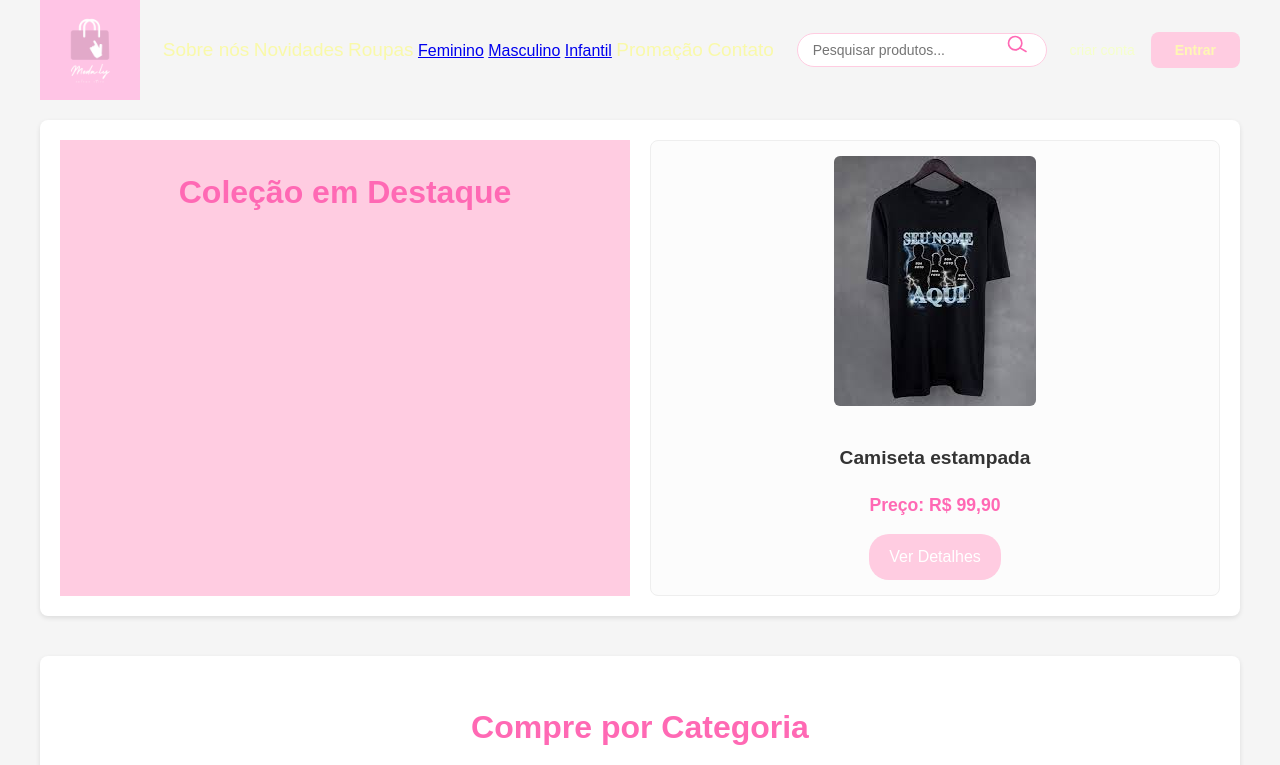
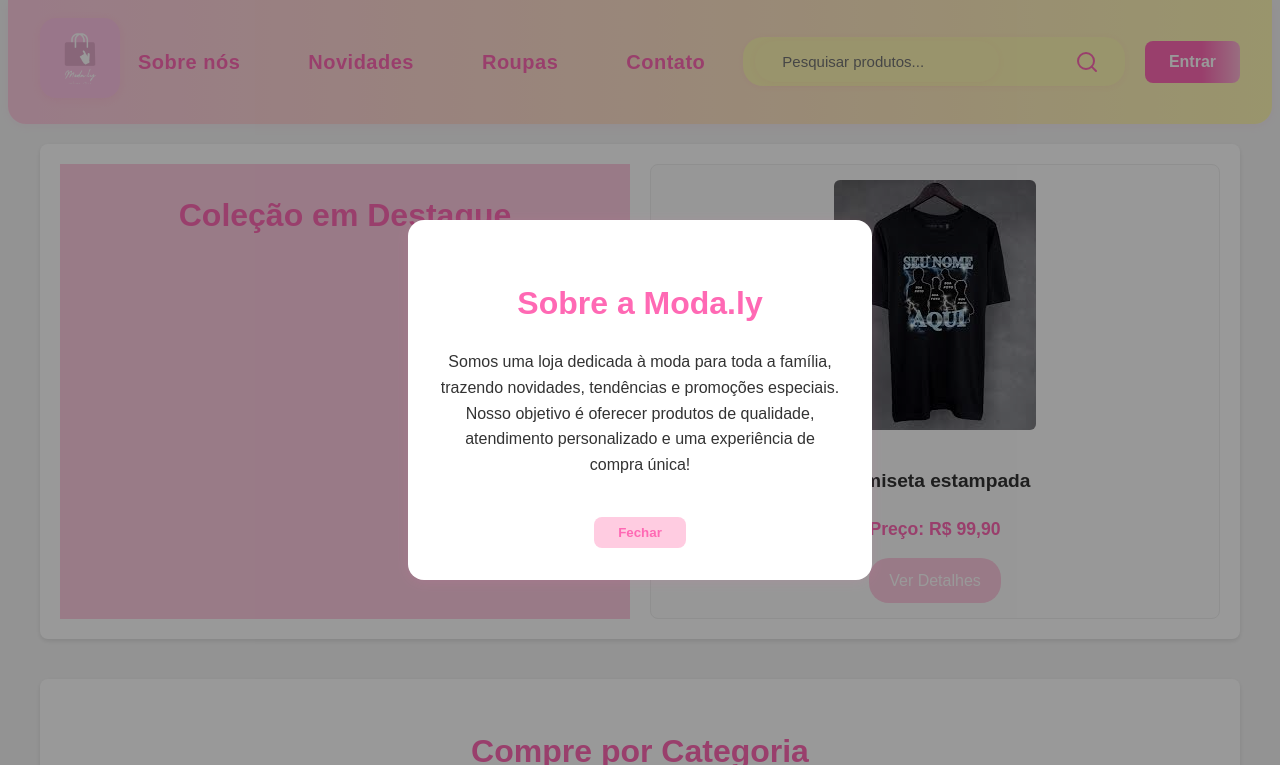
Before and after one commit to colegio-Maria-da-Luz-Furquim/site, a plain HTML site: page index.html in a window 1280 px wide. Both pictures are taken after a click on the link "Sobre nós". Shown: the top 765 px of the page. Drawn offline with Linux system fonts and the light colour scheme.

Commit message:
ajustando formulários

```diff
--- a/index.html
+++ b/index.html
@@ -1,48 +1,67 @@
 <!DOCTYPE html>
-<html lang="en">
+<html lang="pt-br">
 <head>
   <meta charset="UTF-8">
   <meta name="viewport" content="width=device-width, initial-scale=1.0">
-  <title>Document</title>
+  <title>Moda.ly - Moda para toda a família</title>
   <link rel="stylesheet" href="style.css">
+
 </head>
 <body>
+  <!-- Modal Sobre Nós -->
+  <div class="modal-sobre-nos" id="modalSobreNos">
+    <div class="conteudo">
+      <h2>Sobre a Moda.ly</h2>
+      <p>Somos uma loja dedicada à moda para toda a família, trazendo novidades, tendências e promoções especiais. Nosso objetivo é oferecer produtos de qualidade, atendimento personalizado e uma experiência de compra única!</p>
+      <button class="fechar" onclick="document.getElementById('modalSobreNos').style.display='none'">Fechar</button>
+    </div>
+  </div>
+
+  <!-- Header -->
   <header class="header">
-    <div class="header-container">
-      <img src="imagens/logo.png" alt="Moda.ly Logo" class="logo">
-      <nav class="menu de navegação">
-        <a href="#" class="nav-item">Sobre nós</a>
-        <a href="#" class="nav-item">Novidades</a>
-        <a href="#" class="nav-item">Roupas</a>
-        <a href="/feminino">Feminino</a>
-        <a href="/masculino">Masculino</a>
-        <a href="/infantil">Infantil</a>
-        <a href="#" class="nav-item">Promação</a>
-        <a href="#" class="nav-item">Contato</a>
+    <div class="header-container"><a href="index.html">
+      <img src="imagens/logo.png" alt="Moda.ly Logo" class="logo"></a>
+      <nav class="nav-menu">
+        <a href="#" class="nav-item" id="btnSobreNos">Sobre nós</a>
+        <a href="#novidade" class="nav-item">Novidades</a>
+        <a href="#roupas" class="nav-item">Roupas</a>
+        <a href="contato.html" class="nav-item">Contato</a>
       </nav>
+
+
+      <!-- Substitua a div search-container atual por este código -->
 <div class="search-container">
-        <form action="/search" method="get">
-          <input type="search" id="search-bar" name="query" placeholder="Pesquisar produtos...">
-          <button type="submit" class="search-button">
-            <svg width="30" height="20" viewBox="0 0 24 24" fill="none" stroke="currentColor" stroke-width="2"
+  <form onsubmit="return false;" class="search-form">
+    <input
+      type="search"
+      id="search-bar"
+      name="query"
+      placeholder="Pesquisar produtos..."
+      aria-label="Pesquisar produtos"
+    >
+    <button type="button" class="search-button" aria-label="Buscar">
+      <svg width="24" height="24" viewBox="0 0 24 24" fill="none" stroke="currentColor" stroke-width="2"
         stroke-linecap="round" stroke-linejoin="round">
         <circle cx="11" cy="11" r="8"></circle>
-              <line x1="24" y1="21" x2="16.65" y2="16.65"></line>
+        <line x1="21" y1="21" x2="16.65" y2="16.65"></line>
       </svg>
     </button>
   </form>
 </div>
+
+
+
       <div class="user-actions">
-        <a href="#" class="create-account">criar conta</a>
-        <button class="login-btn">Entrar</button>
+        <button class="login-btn" onclick="window.location.href='cadastro.html'">Entrar</button>
+      </div>
     </div>
   </header>
 
+  <!-- Main -->
   <main>
     <section class="destaques">
       <div class="fundo-promo">
         <h2>Coleção em Destaque</h2>
-
       </div>
       <div class="produto-card">
         <img src="imagens/images (1).jpeg" alt="Camiseta estampada">
@@ -63,11 +82,12 @@
       </nav>
     </section>
 
-    <section class="catalogo-produtos">
+    <section class="catalogo-produtos" id="roupas">
       <h2>Nossos Produtos</h2>
       <div class="grade-produtos">
+        <!-- Produtos (mantidos iguais) -->
         <div class="produto-item">
-          <img src="imagens/download.jpeg" alt="Produto 1">
+          <img src="imagens/download.jpeg" alt="Blusa Floral">
           <div class="produto-info">
             <h3>Blusa Floral</h3>
             <p class="preco">R$ 89,90</p>
@@ -75,7 +95,7 @@
           </div>
         </div>
         <div class="produto-item">
-          <img src="imagens/download (1).jpeg" alt="Produto 2">
+          <img src="imagens/download (1).jpeg" alt="Calça Jeans">
           <div class="produto-info">
             <h3>Calça Jeans</h3>
             <p class="preco">R$ 149,90</p>
@@ -83,7 +103,7 @@
           </div>
         </div>
         <div class="produto-item">
-          <img src="imagens/download (2).jpeg" alt="Produto 3">
+          <img src="imagens/download (2).jpeg" alt="Vestido de Verão">
           <div class="produto-info">
             <h3>Vestido de Verão</h3>
             <p class="preco">R$ 119,90</p>
@@ -91,7 +111,7 @@
           </div>
         </div>
         <div class="produto-item">
-          <img src="imagens/download (3).jpeg" alt="Produto 4">
+          <img src="imagens/download (3).jpeg" alt="Tênis Casual">
           <div class="produto-info">
             <h3>Tênis Casual</h3>
             <p class="preco">R$ 199,90</p>
@@ -99,7 +119,7 @@
           </div>
         </div>
         <div class="produto-item">
-          <img src="imagens/download (4).jpeg" alt="Produto 5">
+          <img src="imagens/download (4).jpeg" alt="Jaqueta de Couro">
           <div class="produto-info">
             <h3>Jaqueta de Couro</h3>
             <p class="preco">R$ 299,90</p>
@@ -107,7 +127,7 @@
           </div>
         </div>
         <div class="produto-item">
-          <img src="imagens/images (1).jpeg" alt="Produto 6">
+          <img src="imagens/images (1).jpeg" alt="Camiseta Estampada">
           <div class="produto-info">
             <h3>Camiseta Estampada</h3>
             <p class="preco">R$ 59,90</p>
@@ -115,7 +135,7 @@
           </div>
         </div>
         <div class="produto-item">
-          <img src="imagens/download (5).jpeg" alt="Produto 7">
+          <img src="imagens/download (5).jpeg" alt="Saia Plissada">
           <div class="produto-info">
             <h3>Saia Plissada</h3>
             <p class="preco">R$ 95,50</p>
@@ -123,7 +143,7 @@
           </div>
         </div>
         <div class="produto-item">
-          <img src="imagens/download (6).jpeg" alt="Produto 8">
+          <img src="imagens/download (6).jpeg" alt="Moletom Unissex">
           <div class="produto-info">
             <h3>Moletom Unissex</h3>
             <p class="preco">R$ 125,00</p>
@@ -132,7 +152,8 @@
         </div>
       </div>
     </section>
-    <section class="novidades">
+
+    <section id="novidade" class="novidades">
       <h2>Novidades</h2>
       <div class="produto-card">
         <img src="imagens/images (2).jpeg" alt="Legging">
@@ -152,29 +173,30 @@
     </section>
   </main>
 
-  <Footer>
+  <!-- Footer -->
+  <footer>
     <div class="footer-container">
       <div class="footer-section">
         <h4>Navegação</h4>
         <ul>
           <li><a href="#">Início</a></li>
-          <li><a href="#">Roupas</a></li>
-          <li><a href="#">Novidades</a></li>
-          <li><a href="#">promoção</a>
+          <li><a href="#roupas">Roupas</a></li>
+          <li><a href="#novidade">Novidades</a></li>
+          <li><a href="promocao">Promoção</a></li>
         </ul>
       </div>
       <div class="footer-section">
         <h4>Atendimento</h4>
         <ul>
           <li><a href="#">Central de Ajuda</a></li>
-          <li><a href="#">Fale Conosco</a></li>
+          <li><a href="contato.html">Fale Conosco</a></li>
           <li><a href="#">Política de Troca e Devolução</a></li>
           <li><a href="#">Formas de Pagamento</a></li>
           <li><a href="#">Política de Privacidade</a></li>
         </ul>
       </div>
       <div class="footer-section">
-        idex <h4>Sobre Nós</h4>
+        <h4>Sobre Nós</h4>
         <ul>
           <li><a href="#">Nossa História</a></li>
           <li><a href="#">Trabalhe Conosco</a></li>
@@ -192,5 +214,13 @@
       <p>&copy; 2025 Moda.ly. Todos os direitos reservados.</p>
     </div>
   </footer>
+
+  <script src="script-categorias.js"></script>
+  <script>
+    document.getElementById('btnSobreNos').onclick = function(e) {
+      e.preventDefault();
+      document.getElementById('modalSobreNos').style.display = 'flex';
+    };
+  </script>
 </body>
 </html>
--- a/style.css
+++ b/style.css
@@ -1,5 +1,3 @@
-/* --- Global Styles --- */
-
 body {
     margin: 0;
     font-family: Arial, sans-serif;
@@ -16,10 +14,12 @@ main {
 
 h2 {
     font-size: 2em;
-    color: #ff69b4; /* A vibrant pink for headings */
+    color: #ff69b4;
     text-align: center;
     margin-bottom: 20px;
 }
+
+
 
 /* --- Header Section --- */
 
@@ -29,45 +29,58 @@ h2 {
     align-items: center;
     max-width: 1200px;
     margin: 0 auto;
-    padding: 0 24px;
+    padding: 18px 32px;
+    background: linear-gradient(90deg, #ffcce1 0%, #fff7b4 100%);
+    border-radius: 0 0 18px 18px;
+    box-shadow: 0 2px 12px rgba(255, 105, 180, 0.08);
 }
 
 .nav-menu {
     display: flex;
-    gap: 24px;
+    gap: 32px;
 }
 
 .nav-item {
     text-decoration: none;
-    color: #ffff436c;
-    font-size: 19px;
-    font-weight: 500;
-    transition: color 0.2s ease;
+    color: #ff69b4;
+    font-size: 20px;
+    font-weight: 600;
+    letter-spacing: 0.5px;
+    padding: 6px 18px;
+    border-radius: 16px;
+    transition: background 0.2s, color 0.2s;
 }
 
 .nav-item:hover {
-    color: #f1b3cd;
+    background: #fff7b4;
+    color: #ff69b4;
+    box-shadow: 0 2px 8px rgba(255, 105, 180, 0.12);
 }
 
 .search-container {
     position: relative;
     display: flex;
     align-items: center;
+    background: #fff7b4;
+    border-radius: 20px;
+    padding: 4px 12px;
+    box-shadow: 0 1px 6px rgba(255, 105, 180, 0.07);
 }
 
 #search-bar {
-    border: 1px solid #ffcce1;
+    border: none;
     border-radius: 20px;
     padding: 8px 15px;
-    font-size: 14px;
-    width: 250px;
+    font-size: 15px;
+    width: 220px;
+    background: transparent;
+    color: #ff69b4;
     transition: width 0.3s ease-in-out;
 }
 
 #search-bar:focus {
     outline: none;
-    border-color: #ff69b4;
-    box-shadow: 0 0 5px rgba(255, 105, 180, 0.5);
+    box-shadow: 0 0 8px rgba(255, 105, 180, 0.18);
 }
 
 .search-button {
@@ -75,51 +88,75 @@ h2 {
     border: none;
     cursor: pointer;
     position: absolute;
-    right: 10px;
+    right: 18px;
+    top: 50%;
+    transform: translateY(-50%);
 }
 
 .search-button svg {
     color: #ff69b4;
     transition: transform 0.2s ease;
+    font-size: 22px;
 }
 
 .search-button:hover svg {
-    transform: scale(1.1);
+    transform: scale(1.18);
 }
 
 .user-actions {
     display: flex;
     align-items: center;
-    gap: 16px;
+    gap: 20px;
 }
 
 .create-account {
     text-decoration: none;
-    color: #f5ffca;
-    font-size: 14px;
-    font-weight: 500;
+    color: #ff69b4;
+    font-size: 15px;
+    font-weight: 600;
+    padding: 6px 16px;
+    border-radius: 14px;
+    background: #fff7b4;
+    transition: background 0.2s, color 0.2s;
 }
 
-.login-btn {
-    background-color: #ffcce1;
+.create-account:hover {
+    background: #ff69b4;
     color: #fff7b4;
+}
+
+/* --- Botões --- */
+.login-btn,
+form .login-btn,
+form button[type="submit"] {
+    background: linear-gradient(90deg, #ff69b4 60%, #ffb6d5 100%);
+    color: #fff;
     border: none;
     border-radius: 8px;
-    padding: 10px 24px;
-    font-size: 14px;
-    font-weight: 700;
+    padding: 12px 24px;
+    font-size: 1rem;
+    font-weight: bold;
     cursor: pointer;
-    transition: background-color 0.2s ease, color 0.2s ease;
+    transition: background 0.2s, color 0.2s;
+    width: 100%;
 }
 
-.login-btn:hover {
-    background-color: #fff7b4;
+.login-btn:hover,
+form .login-btn:hover,
+form button[type="submit"]:hover {
+    background: linear-gradient(90deg, #ff69b4 80%, #ffb6d5 100%);
     color: #ff69b4;
 }
 
+
+
+
+
 .logo {
-    height: 100px;
+    height: 80px;
     width: auto;
+    border-radius: 16px;
+    box-shadow: 0 2px 8px rgba(255, 105, 180, 0.10);
 }
 
 /* --- Main Content Sections --- */
@@ -423,3 +460,142 @@ section {
 .fundo-promo{
     background: #ffcce1;
 }
+
+
+/* --- Formulários --- */
+form {
+    display: flex;
+    flex-direction: column;
+    gap: 16px;
+}
+
+form label {
+    font-weight: 500;
+    color: #333;
+    margin-bottom: 4px;
+}
+
+form input[type="text"],
+form input[type="email"],
+form input[type="password"],
+form textarea {
+    padding: 10px 12px;
+    border: 1px solid #ffb6d5;
+    border-radius: 8px;
+    font-size: 1rem;
+    background: #fdf6fa;
+    transition: border-color 0.2s;
+}
+
+form input:focus,
+form textarea:focus {
+    border-color: #ff69b4;
+    outline: none;
+}
+
+/* Links dos formulários */
+.form-links {
+    text-align: center;
+    margin-top: 24px;
+}
+
+.form-links a {
+    color: #ff69b4;
+    font-weight: bold;
+    text-decoration: none;
+}
+
+.form-links a:hover {
+    text-decoration: underline;
+}
+
+
+
+.modal-sobre-nos {
+      display: none;
+      position: fixed;
+      z-index: 9999;
+      left: 0; top: 0; width: 100vw; height: 100vh;
+      background: rgba(0,0,0,0.4);
+      justify-content: center; align-items: center;
+    }
+    .modal-sobre-nos .conteudo {
+      background: #fff;
+      padding: 32px;
+      border-radius: 16px;
+      max-width: 400px;
+      box-shadow: 0 2px 12px rgba(255,105,180,0.12);
+      text-align: center;
+    }
+    .modal-sobre-nos .fechar {
+      margin-top: 24px;
+      background: #ffcce1;
+      color: #ff69b4;
+      border: none;
+      border-radius: 8px;
+      padding: 8px 24px;
+      font-weight: bold;
+      cursor: pointer;
+    }
+
+
+    /* Substitua os estilos da search-container por estes */
+.search-container {
+  flex: 1;
+  max-width: 400px;
+  margin: 0 20px;
+}
+
+.search-form {
+  display: flex;
+  align-items: center;
+  background: #fff7b4;
+  border-radius: 20px;
+  padding: 4px 12px;
+  box-shadow: 0 1px 6px rgba(255, 105, 180, 0.07);
+}
+
+#search-bar {
+  flex: 1;
+  border: none;
+  border-radius: 20px;
+  padding: 8px 15px;
+  font-size: 15px;
+  background: transparent;
+  color: #ff69b4;
+}
+
+#search-bar:focus {
+  outline: none;
+  box-shadow: 0 0 8px rgba(255, 105, 180, 0.18);
+}
+
+.search-button {
+  background: none;
+  border: none;
+  cursor: pointer;
+  padding: 8px;
+  display: flex;
+  align-items: center;
+}
+
+.search-button svg {
+  color: #ff69b4;
+  transition: transform 0.2s ease;
+}
+
+.search-button:hover svg {
+  transform: scale(1.1);
+}
+
+/* Ajustes responsivos */
+@media (max-width: 768px) {
+  .search-container {
+    max-width: 100%;
+    margin: 10px 0;
+  }
+
+  #search-bar {
+    font-size: 14px;
+  }
+}
```
Also changed, not shown: cadastro.html (added, +71 -0 lines), contato.html (added, +65 -0 lines), script-categorias.js (added, +36 -0 lines). Lines whose indentation alone changed are shown as unchanged.
